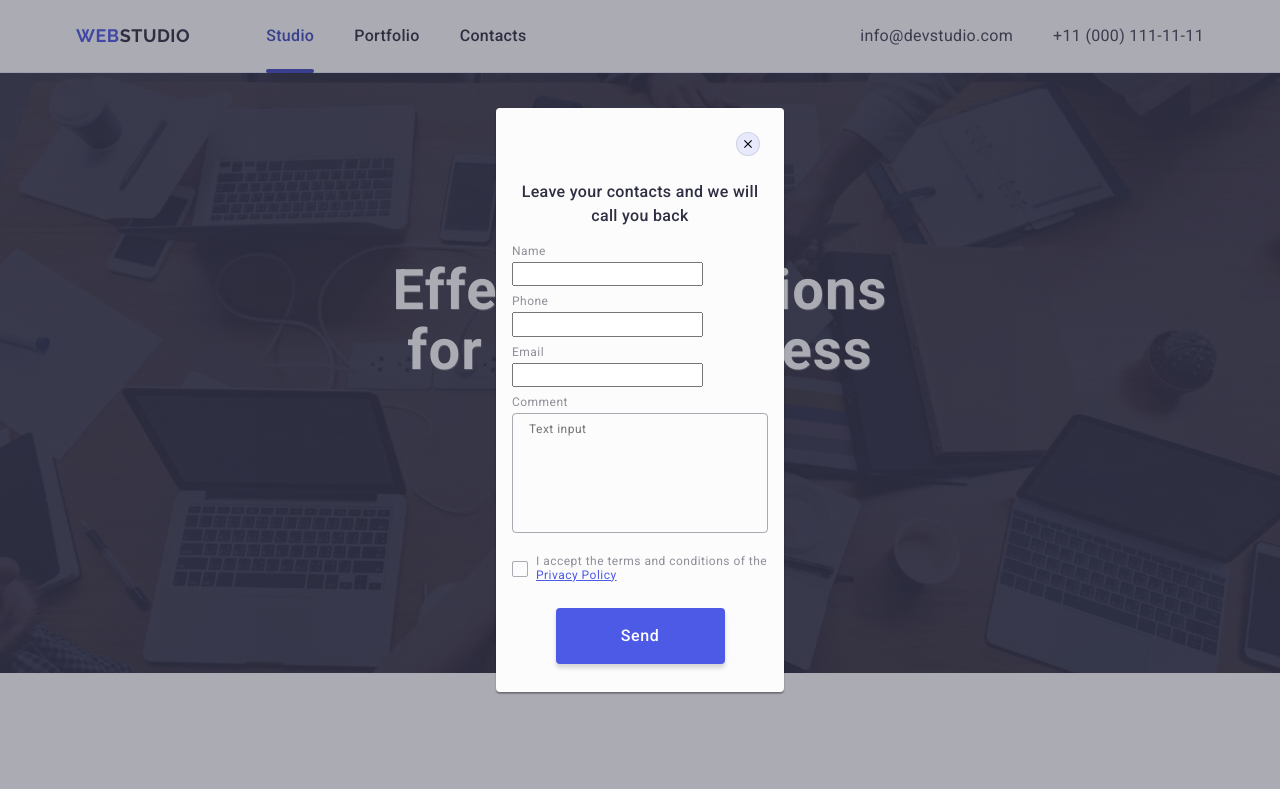
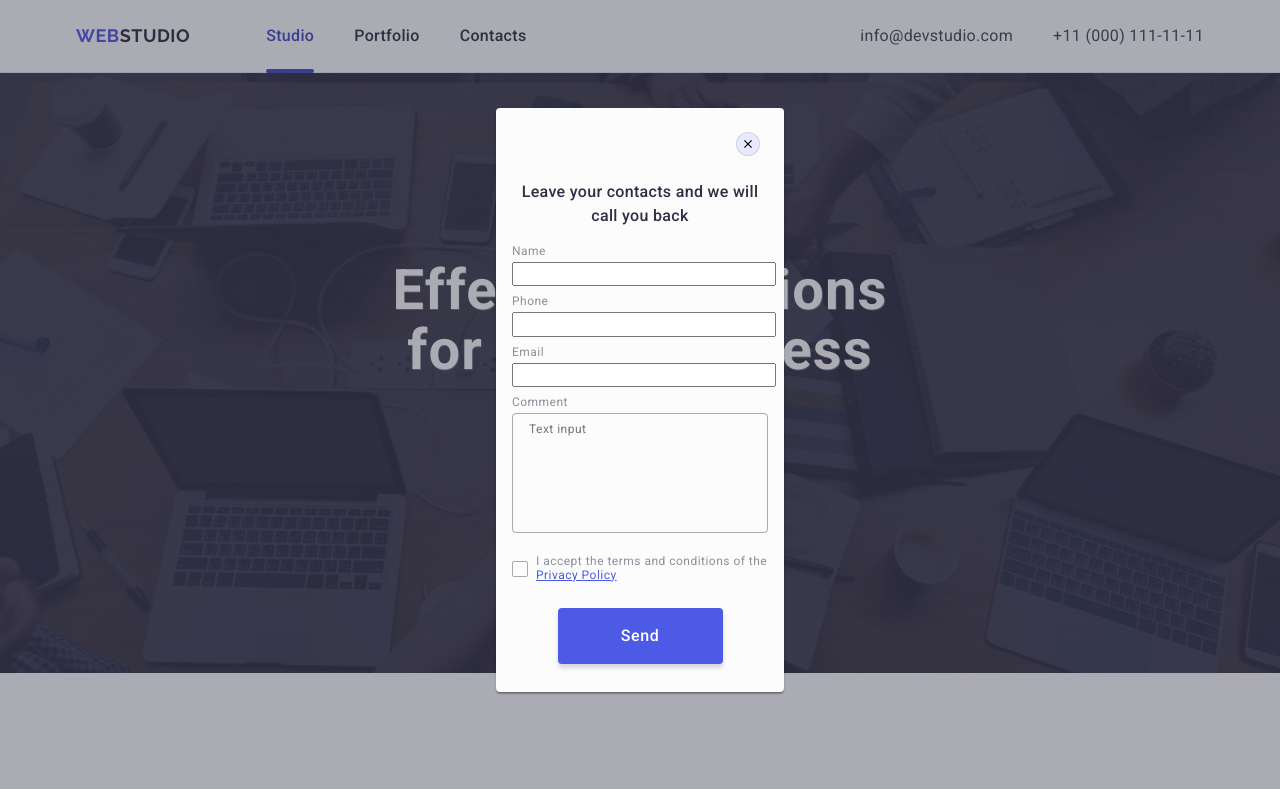
Before and after one commit to Kensay81/goit-markup-hw-05, a plain HTML site: page index.html in a window 1280 px wide. Shown: the top 789 px of the page. Drawn offline with nearby package versions, Linux system fonts and the light colour scheme.

```diff
--- a/css/styles.css
+++ b/css/styles.css
@@ -712,6 +712,10 @@ ul,ol {
     transition: fill 250ms cubic-bezier(0.4, 0, 0.2, 1);
 }
 
+.modal-input{
+    width: 264px;
+}
+
 .modal-input:hover,
 .modal-input:focus {
     border-color: var(--primary-brand-color);
@@ -801,7 +805,7 @@ ul,ol {
     background: var(--primary-brand-color);
     border-radius: 4px;
     padding: 16px 32px;
-    min-width: 169px;
+    min-width: 165px;
     height: 56px;
     margin: 0 auto;
     border: none;
```
